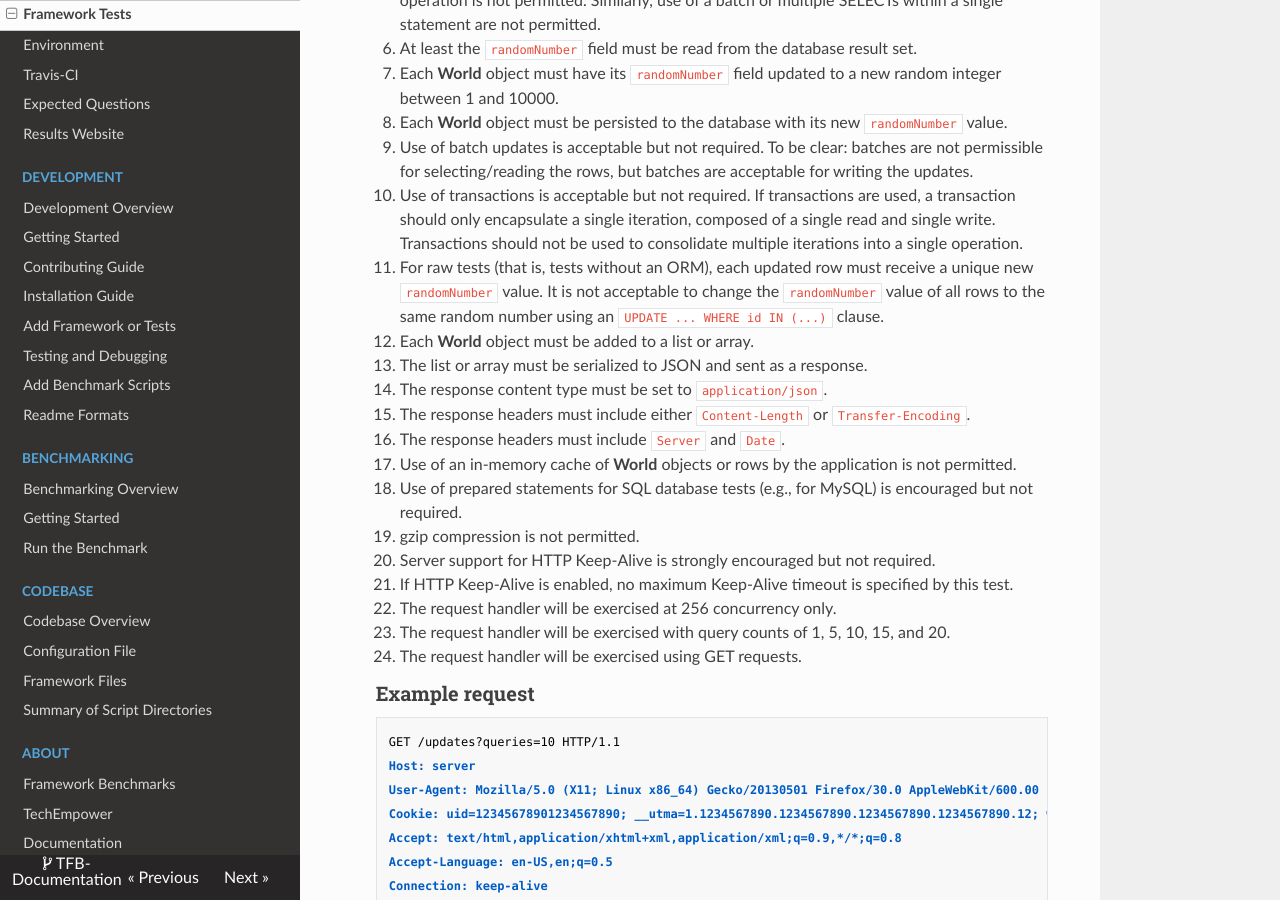
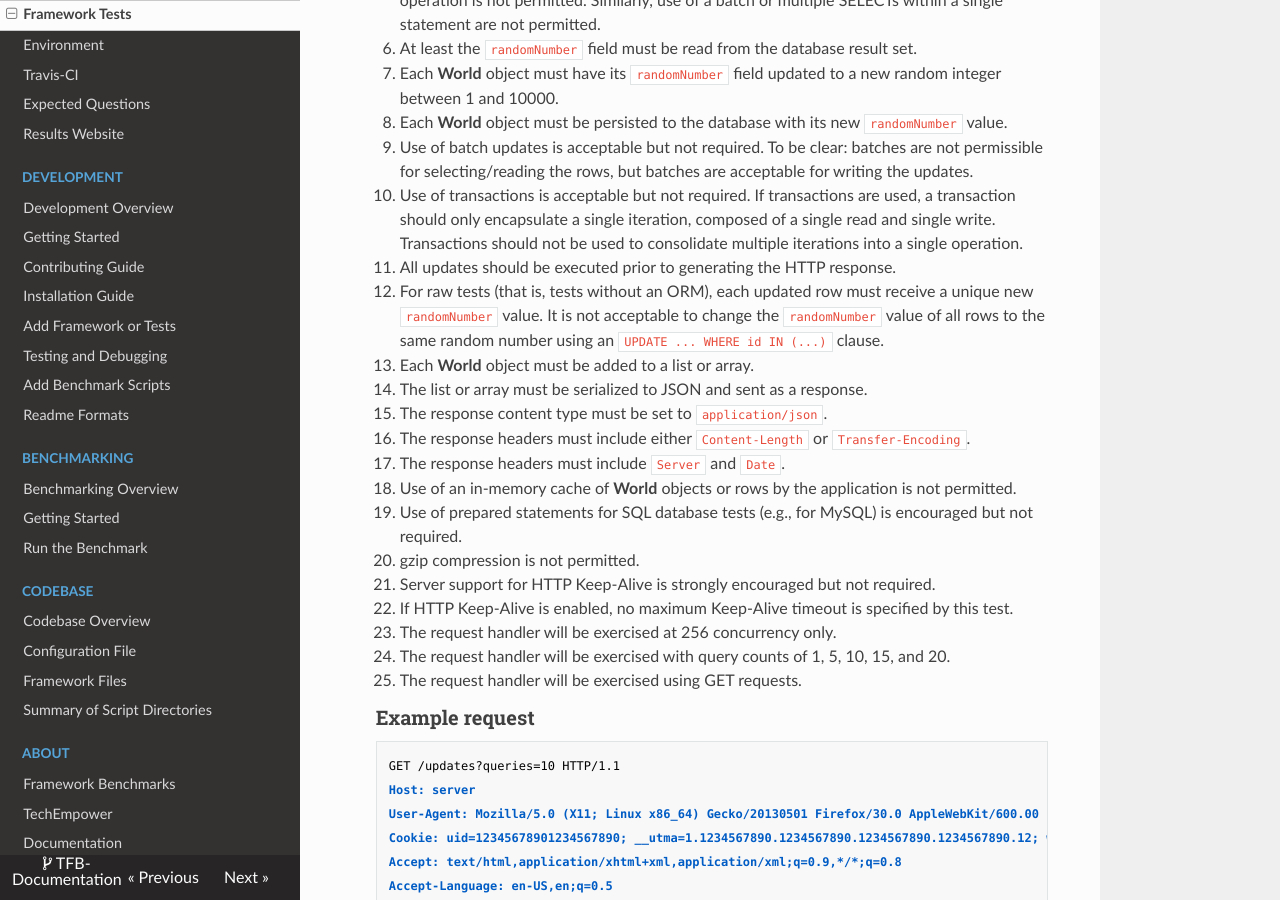
Before and after one commit to nbrady-techempower/TFB-Documentation, an MkDocs documentation site: the page built from docs/Project-Information/Framework-Tests.md, in a window 1280 px wide and 900 px high, scrolled down 8157 px. Built offline with MkDocs 1.6.1, drawn with Linux system fonts in a browser that asks for light colours; nearby versions of some CDN libraries; old or Windows-style settings are respelled for this version of MkDocs.

```diff
--- a/docs/Project-Information/Framework-Tests.md
+++ b/docs/Project-Information/Framework-Tests.md
@@ -252,20 +252,21 @@ The following requirements apply to all test types below.
     8. Each __World__ object must be persisted to the database with its new `randomNumber` value.
     9. Use of batch updates is acceptable but not required.  To be clear: batches are not permissible for selecting/reading the rows, but batches are acceptable for writing the updates.
     10. Use of transactions is acceptable but not required. If transactions are used, a transaction should only encapsulate a single iteration, composed of a single read and single write. Transactions should not be used to consolidate multiple iterations into a single operation.
-    11. For raw tests (that is, tests without an ORM), each updated row must receive a unique new `randomNumber` value. It is not acceptable to change the `randomNumber` value of all rows to the same random number using an `UPDATE ... WHERE id IN (...)` clause.
-    12. Each __World__ object must be added to a list or array.
-    13. The list or array must be serialized to JSON and sent as a response.
-    14. The response content type must be set to `application/json`.
-    15. The response headers must include either `Content-Length` or `Transfer-Encoding`.
-    16. The response headers must include `Server` and `Date`.
-    17. Use of an in-memory cache of __World__ objects or rows by the application is not permitted.
-    18. Use of prepared statements for SQL database tests (e.g., for MySQL) is encouraged but not required.
-    19. gzip compression is not permitted.
-    20. Server support for HTTP Keep-Alive is strongly encouraged but not required.
-    21. If HTTP Keep-Alive is enabled, no maximum Keep-Alive timeout is specified by this test.
-    22. The request handler will be exercised at 256 concurrency only.
-    23. The request handler will be exercised with query counts of 1, 5, 10, 15, and 20.
-    24. The request handler will be exercised using GET requests.
+    11. All updates should be executed prior to generating the HTTP response.
+    12. For raw tests (that is, tests without an ORM), each updated row must receive a unique new `randomNumber` value. It is not acceptable to change the `randomNumber` value of all rows to the same random number using an `UPDATE ... WHERE id IN (...)` clause.
+    13. Each __World__ object must be added to a list or array.
+    14. The list or array must be serialized to JSON and sent as a response.
+    15. The response content type must be set to `application/json`.
+    16. The response headers must include either `Content-Length` or `Transfer-Encoding`.
+    17. The response headers must include `Server` and `Date`.
+    18. Use of an in-memory cache of __World__ objects or rows by the application is not permitted.
+    19. Use of prepared statements for SQL database tests (e.g., for MySQL) is encouraged but not required.
+    20. gzip compression is not permitted.
+    21. Server support for HTTP Keep-Alive is strongly encouraged but not required.
+    22. If HTTP Keep-Alive is enabled, no maximum Keep-Alive timeout is specified by this test.
+    23. The request handler will be exercised at 256 concurrency only.
+    24. The request handler will be exercised with query counts of 1, 5, 10, 15, and 20.
+    25. The request handler will be exercised using GET requests.
 
     ###Example request
 
```
